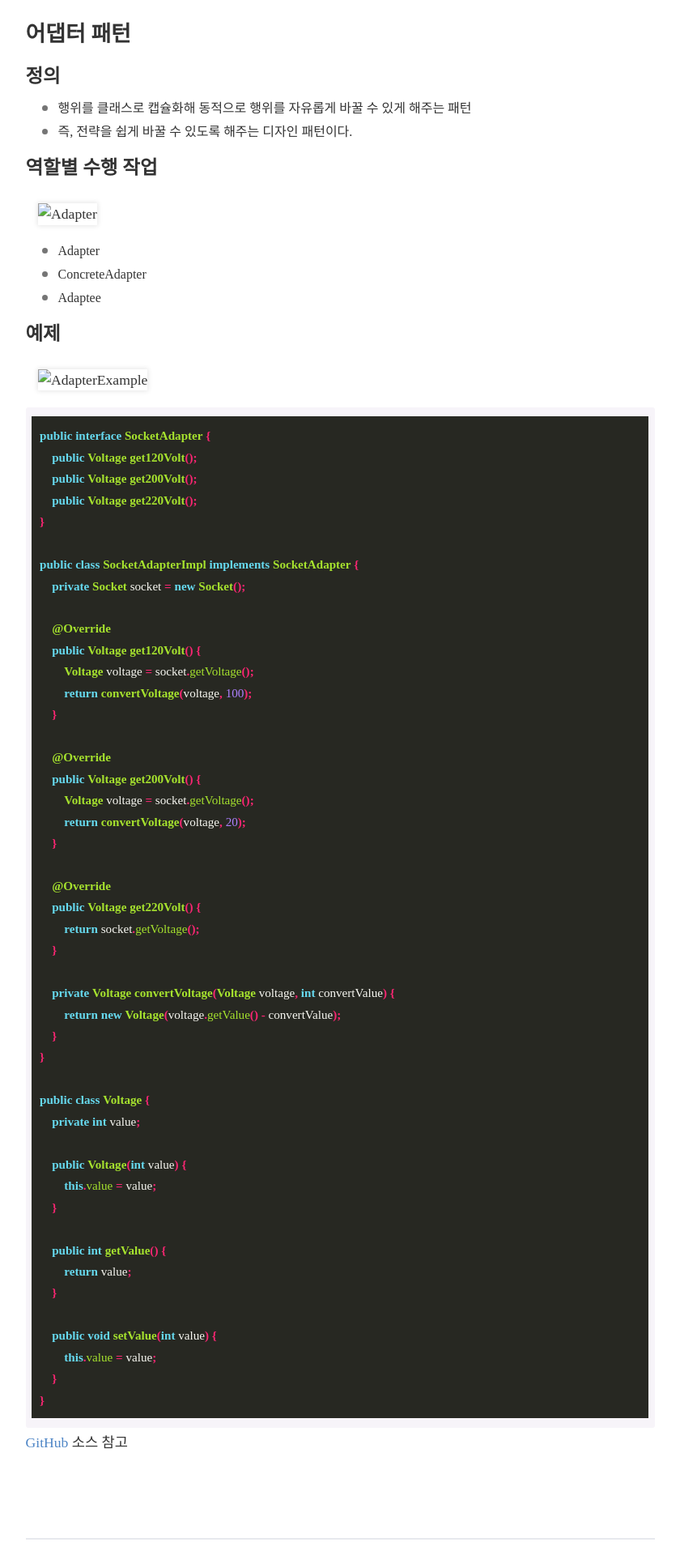
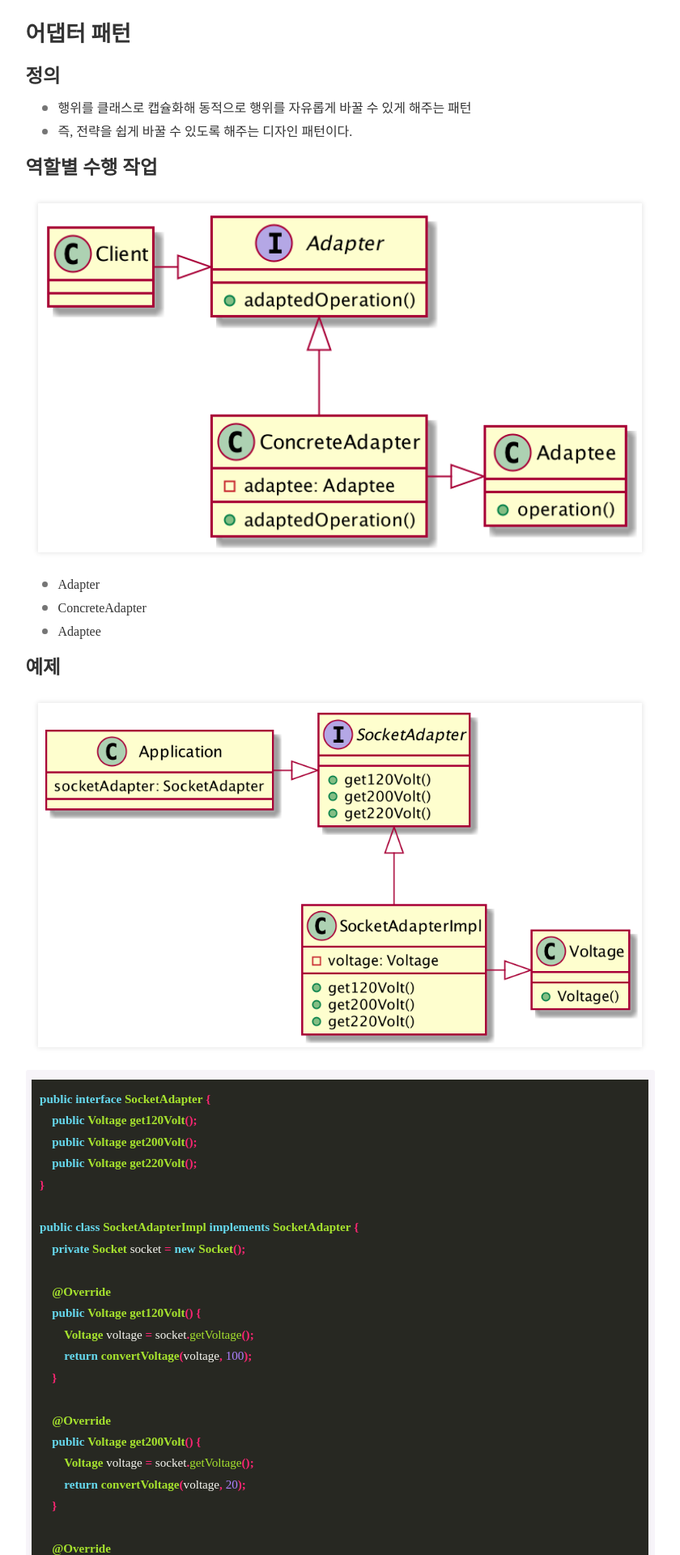
Before and after one commit to jsyang-dev/jsyang-dev.github.io, a Jekyll site: the page built from _posts/2019-12-25-design-pattern-02.md, in a window 1280 px wide. Shown: the part 306-2226 px from the top of the page at 81% size, without its empty margins (220-1060 px from the left). Built offline with Jekyll 4.4.1, drawn with Linux system fonts in a browser that asks for light colours; nearby versions of some CDN libraries; some web fonts are replaced; comment, search, counter and statistics services are not loaded.

Commit message:
Update 2019-12-25-design-pattern-02.md

````diff
--- a/_posts/2019-12-25-design-pattern-02.md
+++ b/_posts/2019-12-25-design-pattern-02.md
@@ -19,7 +19,7 @@ comments: 'True'
 
 ### 역할별 수행 작업
 
-![Adapter](/assets/designpattern/post/Adapter.png)
+![Adapter](/assets/post/designpattern/Adapter.png)
 
 * Adapter
 * ConcreteAdapter
@@ -27,7 +27,7 @@ comments: 'True'
 
 ### 예제
 
-![AdapterExample](/assets/designpattern/post/AdapterExample.png)
+![AdapterExample](/assets/post/designpattern/AdapterExample.png)
 
 ```java
 public interface SocketAdapter {
````
